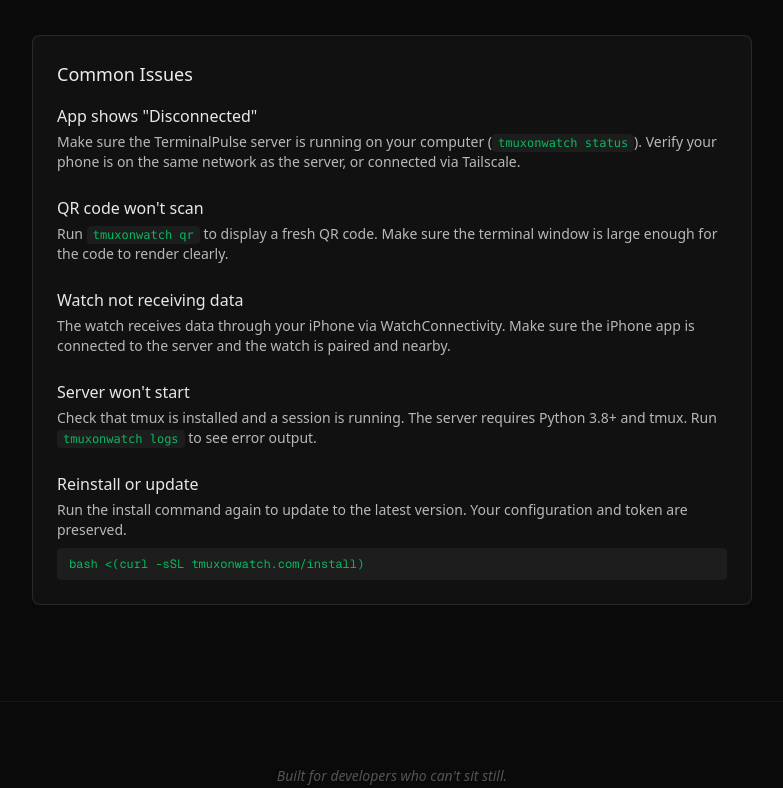
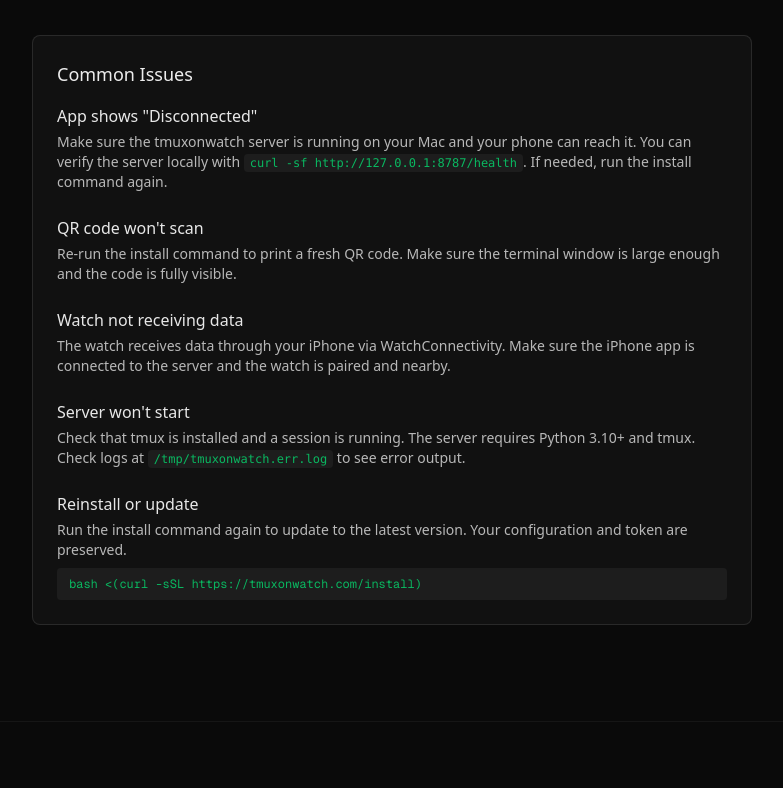
Before and after one commit to beneaug/tmuxonwatch.com, a Next.js app: page /support in a window 1280 px wide. Shown: the part 589-1377 px from the top of the page, without its empty margins (248-1031 px from the left). Built offline with nearby package versions, Linux system fonts and the light colour scheme.

Commit message:
Launch readiness: install/support consistency and CI workflow

```diff
--- a/app/support/page.tsx
+++ b/app/support/page.tsx
@@ -56,11 +56,13 @@
                   App shows &quot;Disconnected&quot;
                 </h3>
                 <p className="text-sm">
-                  Make sure the TerminalPulse server is running on your computer
-                  (<code className="text-green-400/80 bg-white/5 px-1.5 py-0.5 rounded text-xs">
-                    tmuxonwatch status
-                  </code>). Verify your phone is on the same network as the
-                  server, or connected via Tailscale.
+                  Make sure the tmuxonwatch server is running on your Mac and
+                  your phone can reach it. You can verify the server locally
+                  with{" "}
+                  <code className="text-green-400/80 bg-white/5 px-1.5 py-0.5 rounded text-xs">
+                    curl -sf http://127.0.0.1:8787/health
+                  </code>
+                  . If needed, run the install command again.
                 </p>
               </div>
 
@@ -69,12 +71,9 @@
                   QR code won&apos;t scan
                 </h3>
                 <p className="text-sm">
-                  Run{" "}
-                  <code className="text-green-400/80 bg-white/5 px-1.5 py-0.5 rounded text-xs">
-                    tmuxonwatch qr
-                  </code>{" "}
-                  to display a fresh QR code. Make sure the terminal window is
-                  large enough for the code to render clearly.
+                  Re-run the install command to print a fresh QR code. Make
+                  sure the terminal window is large enough and the code is
+                  fully visible.
                 </p>
               </div>
 
@@ -95,9 +94,9 @@
                 </h3>
                 <p className="text-sm">
                   Check that tmux is installed and a session is running. The
-                  server requires Python 3.8+ and tmux. Run{" "}
+                  server requires Python 3.10+ and tmux. Check logs at{" "}
                   <code className="text-green-400/80 bg-white/5 px-1.5 py-0.5 rounded text-xs">
-                    tmuxonwatch logs
+                    /tmp/tmuxonwatch.err.log
                   </code>{" "}
                   to see error output.
                 </p>
@@ -112,7 +111,7 @@
                   Your configuration and token are preserved.
                 </p>
                 <code className="block mt-2 text-green-400/80 bg-white/5 px-3 py-2 rounded text-xs font-mono">
-                  bash &lt;(curl -sSL tmuxonwatch.com/install)
+                  bash &lt;(curl -sSL https://tmuxonwatch.com/install)
                 </code>
               </div>
             </div>
--- a/app/terms/page.tsx
+++ b/app/terms/page.tsx
@@ -85,8 +85,8 @@
             <p>
               The app and its original content are the property of tmux on watch
               and are protected by applicable copyright and trademark law. The
-              server component is open source and available on GitHub under its
-              respective license.
+              source repository is published on GitHub for transparency and
+              issue reporting.
             </p>
           </section>
 
--- a/components/HowItWorks.tsx
+++ b/components/HowItWorks.tsx
@@ -37,7 +37,7 @@
                   <div>
                     <span className="text-white/50">$ </span>
                     <span className="text-white">
-                      bash &lt;(curl -sSL tmuxonwatch.com/install)
+                      bash &lt;(curl -sSL https://tmuxonwatch.com/install)
                     </span>
                   </div>
                   <div className="text-cyan-400">
--- a/components/InstallBlock.tsx
+++ b/components/InstallBlock.tsx
@@ -2,7 +2,7 @@
 
 import { useState } from "react";
 
-const INSTALL_CMD = "bash <(curl -sSL tmuxonwatch.com/install)";
+const INSTALL_CMD = "bash <(curl -sSL https://tmuxonwatch.com/install)";
 
 export default function InstallBlock() {
   const [copied, setCopied] = useState(false);
@@ -85,7 +85,7 @@
             </a>{" "}
             for remote access
           </p>
-          <p>Requires macOS, Python 3.9+, and tmux</p>
+          <p>Requires macOS, Python 3.10+, and tmux</p>
         </div>
       </div>
     </section>
```
Also changed, not shown: 1 other file (tests, documents, lock files or other folders).
